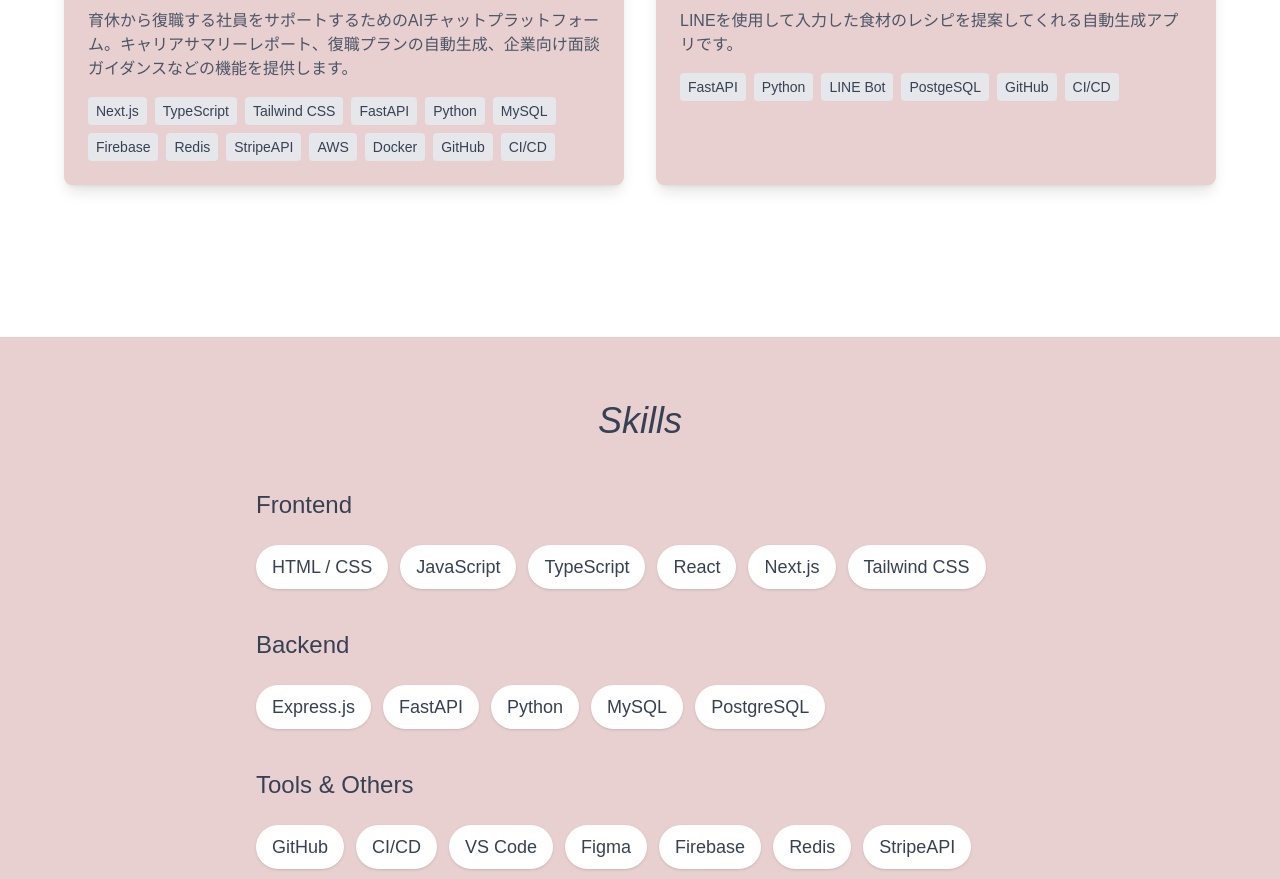
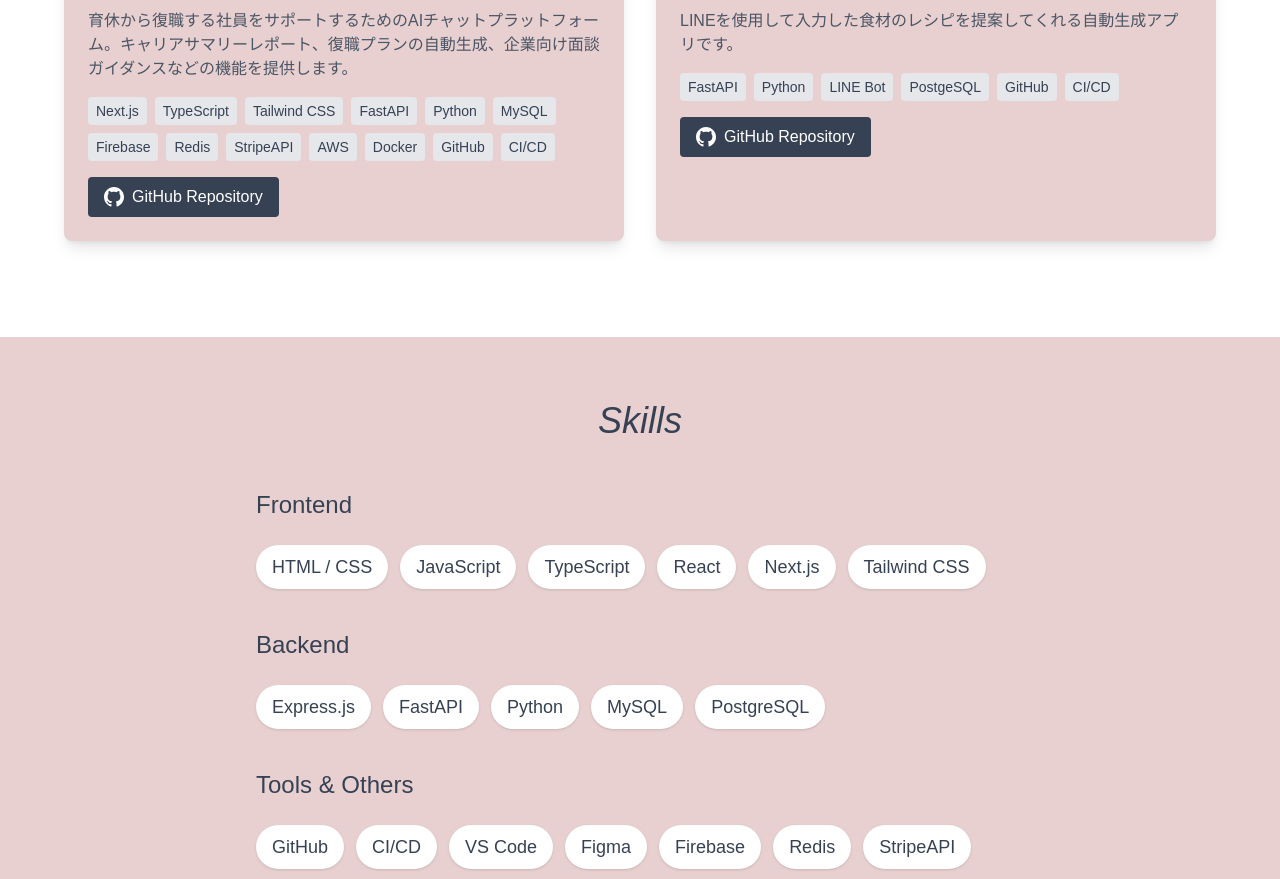
Before and after one commit to ShiroILuca/My-Portfolio, a Next.js app in the folder frontend/: page / in a window 1280 px wide. Shown: the part 2063-2942 px from the top of the page. Built offline with nearby package versions, Linux system fonts and the light colour scheme.

Commit message:
各プロジェクトのgithub URL添付

```diff
--- a/frontend/app/components/Projects.tsx
+++ b/frontend/app/components/Projects.tsx
@@ -3,6 +3,7 @@
 "use client";
 import React from "react";
 import Image from "next/image";
+import Link from "next/link";
 
 const Projects: React.FC = () => {
   return (
@@ -71,6 +72,24 @@
                 CI/CD
               </span>
             </div>
+            {/* GitHub Link Button */}
+            <div className="flex justify-end mt-4"></div>
+            <Link
+              href="https://github.com/ms-engineer-bc24-09/teamA-section9"
+              target="_blank"
+              rel="noopener noreferrer"
+              className="inline-flex items-center px-4 py-2 bg-gray-700 text-white rounded hover:bg-gray-800 transition"
+            >
+              <svg
+                className="w-5 h-5 mr-2"
+                fill="currentColor"
+                viewBox="0 0 24 24"
+                xmlns="http://www.w3.org/2000/svg"
+              >
+                <path d="M12 0c-6.626 0-12 5.373-12 12 0 5.302 3.438 9.8 8.207 11.387.599.111.793-.261.793-.577v-2.234c-3.338.726-4.033-1.416-4.033-1.416-.546-1.387-1.333-1.756-1.333-1.756-1.089-.745.083-.729.083-.729 1.205.084 1.839 1.237 1.839 1.237 1.07 1.834 2.807 1.304 3.492.997.107-.775.418-1.305.762-1.604-2.665-.305-5.467-1.334-5.467-5.931 0-1.311.469-2.381 1.236-3.221-.124-.303-.535-1.524.117-3.176 0 0 1.008-.322 3.301 1.23.957-.266 1.983-.399 3.003-.404 1.02.005 2.047.138 3.006.404 2.291-1.552 3.297-1.23 3.297-1.23.653 1.653.242 2.874.118 3.176.77.84 1.235 1.911 1.235 3.221 0 4.609-2.807 5.624-5.479 5.921.43.372.823 1.102.823 2.222v3.293c0 .319.192.694.801.576 4.765-1.589 8.199-6.086 8.199-11.386 0-6.627-5.373-12-12-12z" />
+              </svg>
+              GitHub Repository
+            </Link>
           </div>
         </div>
 
@@ -112,6 +131,23 @@
                 CI/CD
               </span>
             </div>
+            <div className="flex justify-end mt-4"></div>
+            <Link
+              href="https://github.com/ms-engineer-bc24-09/teamA-section8"
+              target="_blank"
+              rel="noopener noreferrer"
+              className="inline-flex items-center px-4 py-2 bg-gray-700 text-white rounded hover:bg-gray-800 transition"
+            >
+              <svg
+                className="w-5 h-5 mr-2"
+                fill="currentColor"
+                viewBox="0 0 24 24"
+                xmlns="http://www.w3.org/2000/svg"
+              >
+                <path d="M12 0c-6.626 0-12 5.373-12 12 0 5.302 3.438 9.8 8.207 11.387.599.111.793-.261.793-.577v-2.234c-3.338.726-4.033-1.416-4.033-1.416-.546-1.387-1.333-1.756-1.333-1.756-1.089-.745.083-.729.083-.729 1.205.084 1.839 1.237 1.839 1.237 1.07 1.834 2.807 1.304 3.492.997.107-.775.418-1.305.762-1.604-2.665-.305-5.467-1.334-5.467-5.931 0-1.311.469-2.381 1.236-3.221-.124-.303-.535-1.524.117-3.176 0 0 1.008-.322 3.301 1.23.957-.266 1.983-.399 3.003-.404 1.02.005 2.047.138 3.006.404 2.291-1.552 3.297-1.23 3.297-1.23.653 1.653.242 2.874.118 3.176.77.84 1.235 1.911 1.235 3.221 0 4.609-2.807 5.624-5.479 5.921.43.372.823 1.102.823 2.222v3.293c0 .319.192.694.801.576 4.765-1.589 8.199-6.086 8.199-11.386 0-6.627-5.373-12-12-12z" />
+              </svg>
+              GitHub Repository
+            </Link>
           </div>
         </div>
       </div>
```
